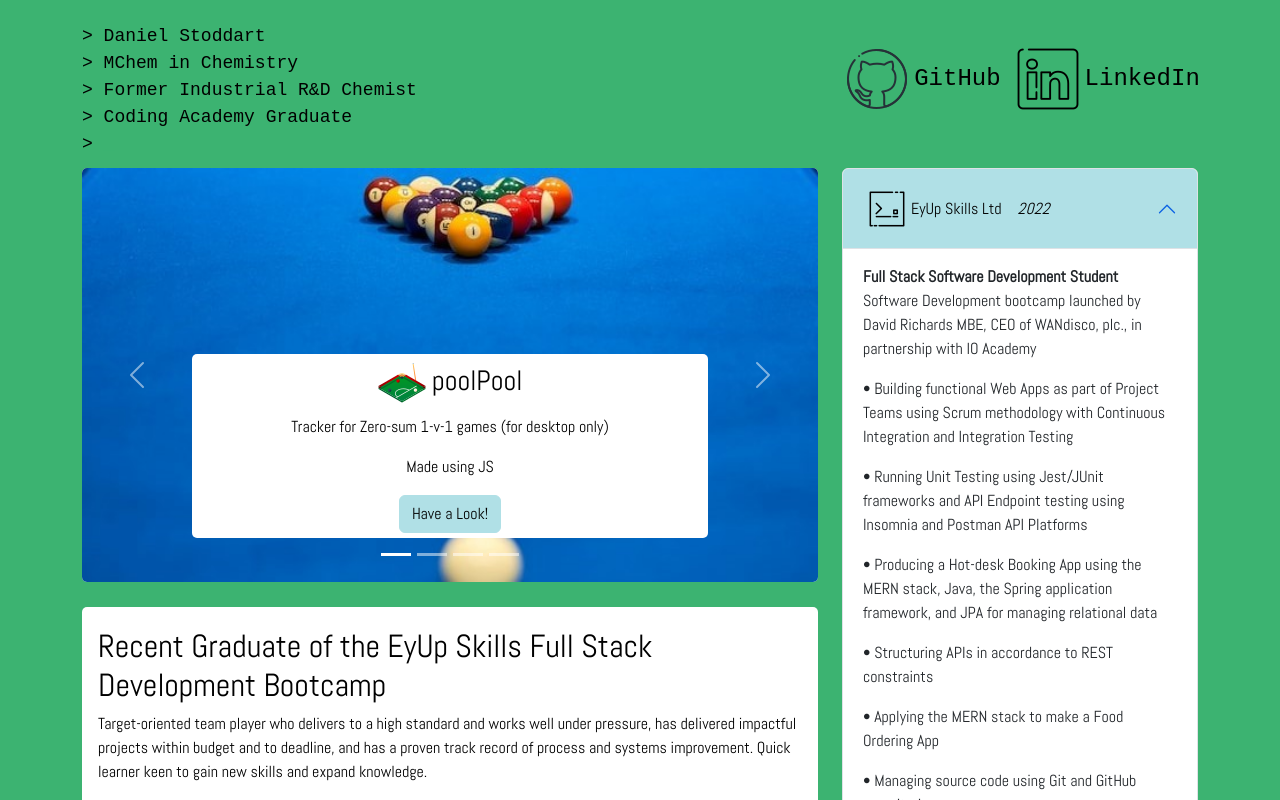
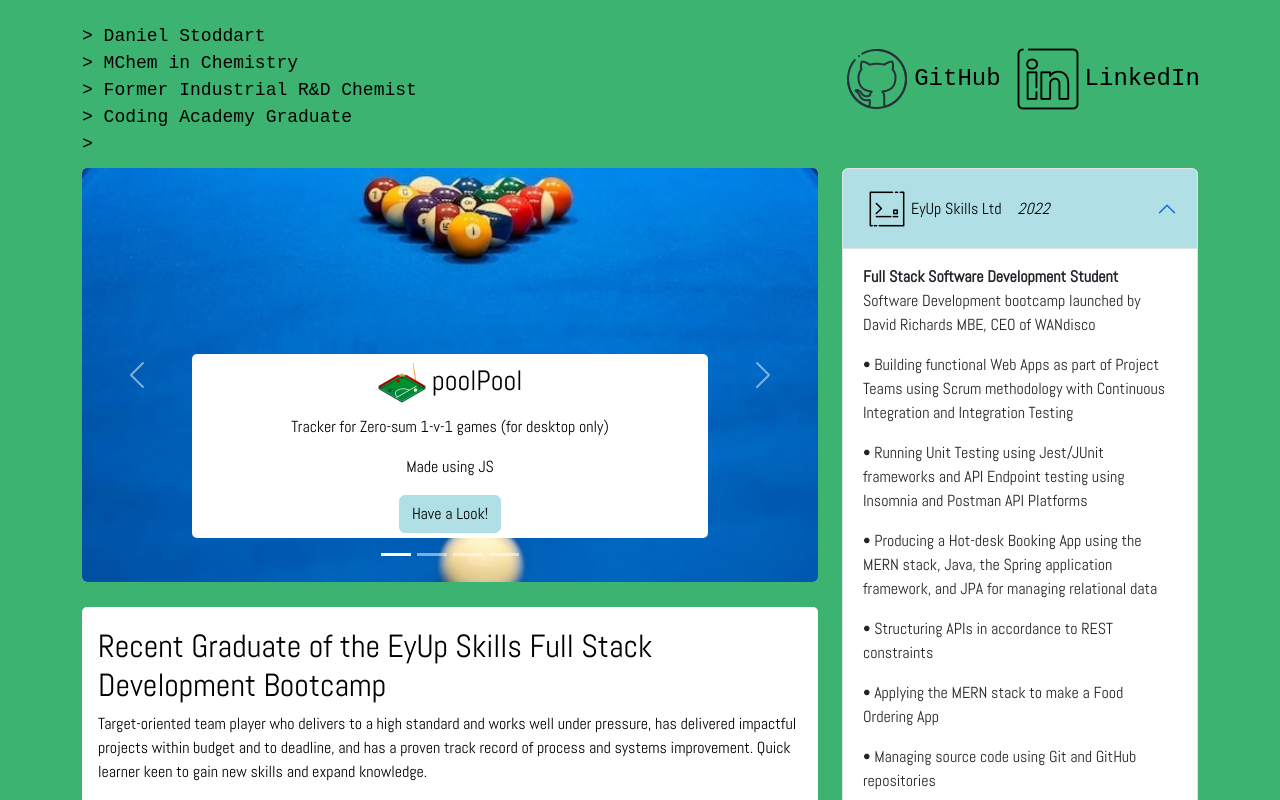
Before and after one commit to danmsto/portfolio, a React (Create React App) app: page / in a window 1280 px wide. Shown: the top 800 px of the page. Built offline with nearby package versions, Linux system fonts and the light colour scheme; a web font is replaced by a local one.

Commit message:
removed IO Academy

```diff
--- a/src/content/content.js
+++ b/src/content/content.js
@@ -21,7 +21,7 @@ const content = {
     {
       heading: "Full Stack Software Development Student",
       bulletPoints: [
-        "Software Development bootcamp launched by David Richards MBE, CEO of WANdisco, plc., in partnership with IO Academy",
+        "Software Development bootcamp launched by David Richards MBE, CEO of WANdisco",
         "• Building functional Web Apps as part of Project Teams using Scrum methodology with Continuous Integration and Integration Testing",
         "• Running Unit Testing using Jest/JUnit frameworks and API Endpoint testing using Insomnia and Postman API Platforms",
         "• Producing a Hot-desk Booking App using the MERN stack, Java, the Spring application framework, and JPA for managing relational data",
```
